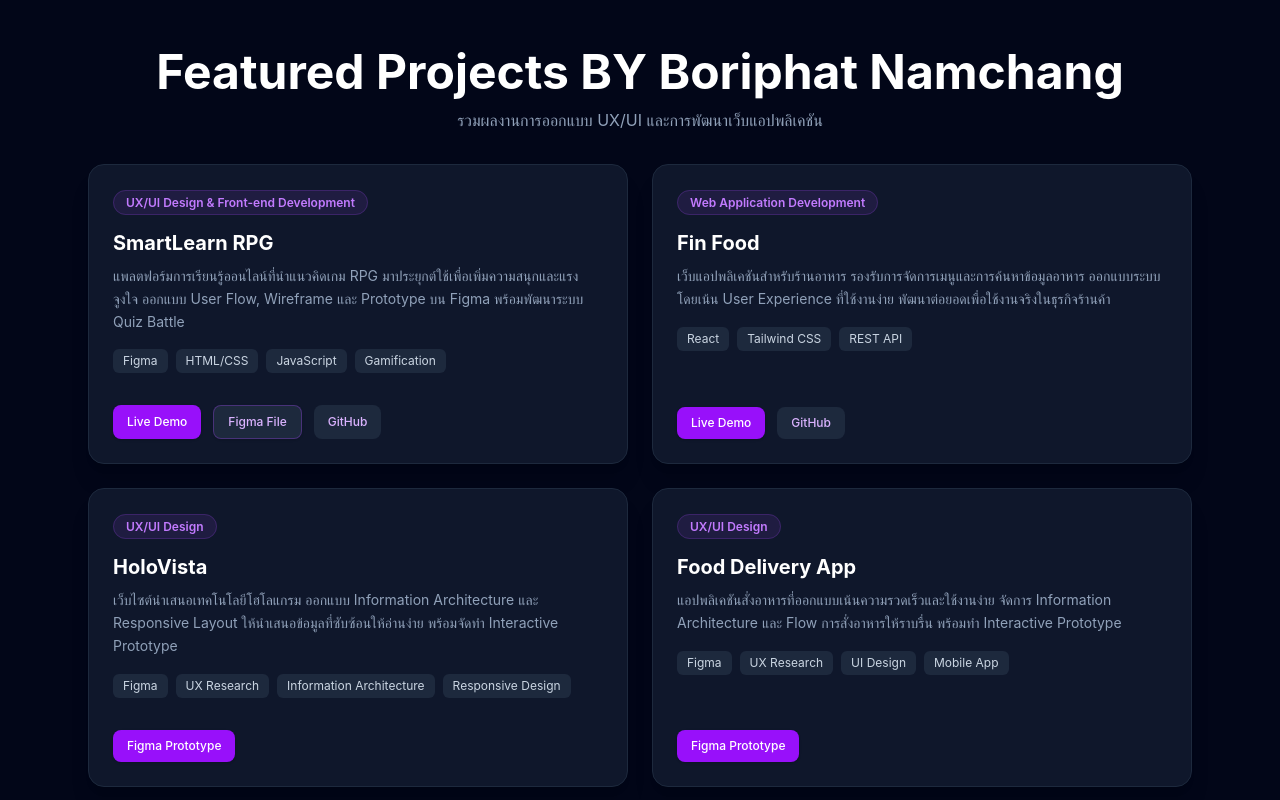
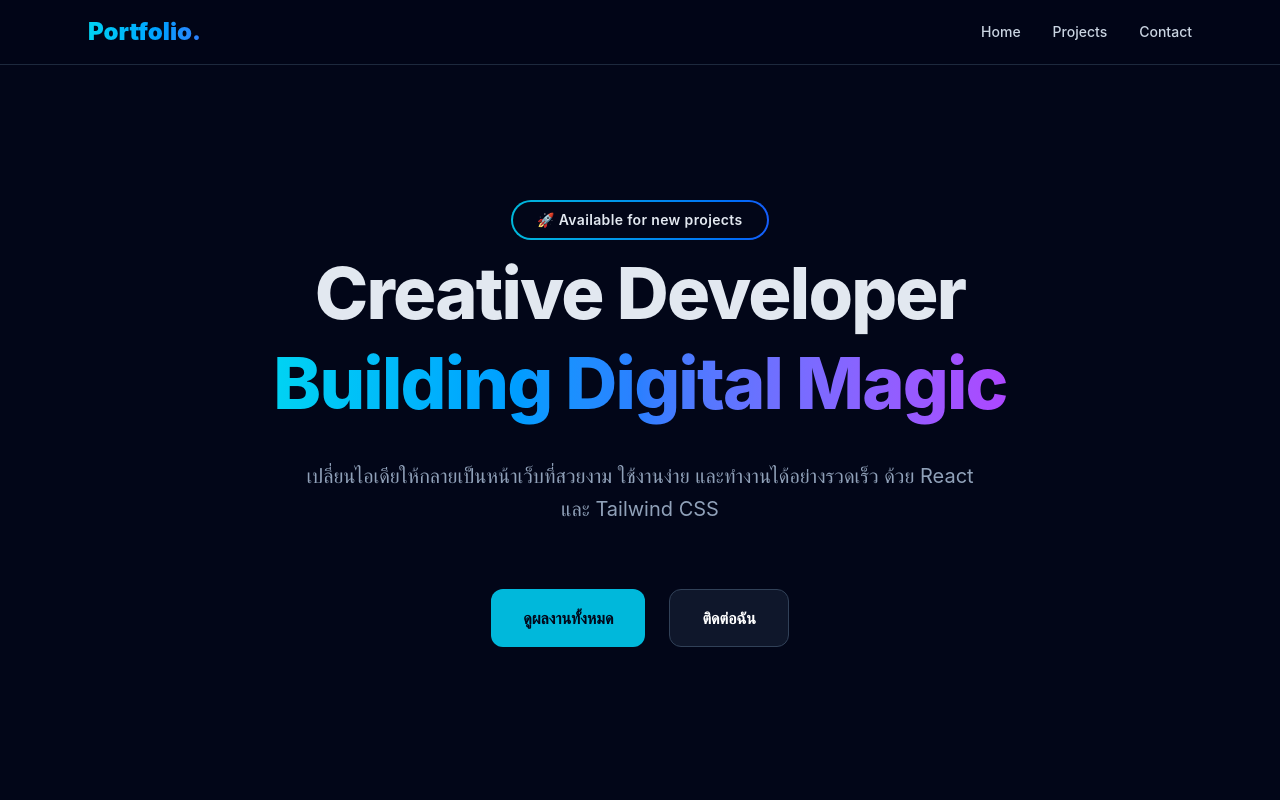
Before and after one commit to borripat25471/my-react-portfolio, a React (Vite) app: page / in a window 1280 px wide. Shown: the top 800 px of the page. Built offline with nearby package versions, Linux system fonts and the light colour scheme.

Commit message:
Update portfolio with Framer Motion and new design

```diff
--- a/src/App.jsx
+++ b/src/App.jsx
@@ -1,122 +1,72 @@
-import React, { useState } from 'react';
+import React from 'react';
 
 export default function App() {
-  const [searchTerm, setSearchTerm] = useState("");
+  return (
+    <div className="min-h-screen bg-slate-950 text-slate-200 font-sans selection:bg-cyan-500 selection:text-slate-900">
+      {/* Navbar แบบกระจกฝ้า (Glassmorphism) */}
+      <nav className="fixed w-full z-50 backdrop-blur-md bg-slate-950/60 border-b border-slate-800">
+        <div className="max-w-6xl mx-auto px-6 py-4 flex justify-between items-center">
+          <span className="text-2xl font-black bg-gradient-to-r from-cyan-400 to-blue-500 bg-clip-text text-transparent">
+            Portfolio.
+          </span>
+          <ul className="flex space-x-8 text-sm font-medium text-slate-300">
+            <li className="hover:text-cyan-400 cursor-pointer transition-colors duration-300">Home</li>
+            <li className="hover:text-cyan-400 cursor-pointer transition-colors duration-300">Projects</li>
+            <li className="hover:text-cyan-400 cursor-pointer transition-colors duration-300">Contact</li>
+          </ul>
+        </div>
+      </nav>
 
-  const projectsData = [
-    {
-      title: "SmartLearn RPG",
-      category: "UX/UI Design & Front-end Development",
-      description: "แพลตฟอร์มการเรียนรู้ออนไลน์ที่นำแนวคิดเกม RPG มาประยุกต์ใช้เพื่อเพิ่มความสนุกและแรงจูงใจ ออกแบบ User Flow, Wireframe และ Prototype บน Figma พร้อมพัฒนาระบบ Quiz Battle",
-      tags: ["Figma", "HTML/CSS", "JavaScript", "Gamification"],
-      linkText: "Live Demo",
-      linkUrl: "https://smart-learn-rpg.vercel.app/",
-      figmaUrl: "https://www.figma.com/design/xWlv3p4qbw84mx5e55DpYM/Untitled?node-id=0-1&t=4EuzfSBtmk8XuMDS-1",
-      githubUrl: "https://github.com/borripat25471/SmartLearn-RPG",
-    },
-    {
-      title: "Fin Food",
-      category: "Web Application Development",
-      description: "เว็บแอปพลิเคชันสำหรับร้านอาหาร รองรับการจัดการเมนูและการค้นหาข้อมูลอาหาร ออกแบบระบบโดยเน้น User Experience ที่ใช้งานง่าย พัฒนาต่อยอดเพื่อใช้งานจริงในธุรกิจร้านค้า",
-      tags: [ "React", "Tailwind CSS", "REST API"],
-      linkText: "Live Demo",
-      linkUrl: "https://finfriut.vercel.app/",
-      figmaUrl: "",
-      githubUrl: "https://github.com/borripat25471/finfriut",
-    },
-    {
-      title: "HoloVista",
-      category: "UX/UI Design",
-      description: "เว็บไซต์นำเสนอเทคโนโลยีโฮโลแกรม ออกแบบ Information Architecture และ Responsive Layout ให้นำเสนอข้อมูลที่ซับซ้อนให้อ่านง่าย พร้อมจัดทำ Interactive Prototype",
-      tags: ["Figma", "UX Research", "Information Architecture", "Responsive Design"],
-      linkText: "Figma Prototype",
-      linkUrl: "https://www.figma.com/proto/sK0dyZHRRHM9NJ8p8ulj0Z/HoloVista?node-id=70-40&t=eih1gCOKJHyTDZKV-1&scaling=scale-down&content-scaling=fixed&page-id=0%3A1",
-      figmaUrl: ""
+      {/* Hero Section */}
+      <main className="max-w-6xl mx-auto px-6 pt-40 pb-20">
+        <div className="flex flex-col items-center text-center space-y-8 mt-10">
+          {/* Badge สถานะ */}
+          <div className="inline-block p-[2px] rounded-full bg-gradient-to-r from-cyan-500 to-blue-600 mb-2">
+            <div className="bg-slate-950 rounded-full px-6 py-2 text-sm font-semibold tracking-wide">
+              🚀 Available for new projects
+            </div>
+          </div>
 
-    },
-    {
-      title: "Food Delivery App",
-      category: "UX/UI Design",
-      description: "แอปพลิเคชันสั่งอาหารที่ออกแบบเน้นความรวดเร็วและใช้งานง่าย จัดการ Information Architecture และ Flow การสั่งอาหารให้ราบรื่น พร้อมทำ Interactive Prototype",
-      tags: ["Figma", "UX Research", "UI Design", "Mobile App"],
-      linkText: "Figma Prototype",
-      linkUrl: "https://www.figma.com/proto/wmjGC0JPnttQy1s63yzcJM/food-app?node-id=3-9&p=f&t=1g4zsWs4x5LrDD2q-1&scaling=scale-down&content-scaling=fixed&page-id=0%3A1",
-      figmaUrl: ""
+          {/* หัวข้อหลัก */}
+          <h1 className="text-5xl md:text-7xl font-extrabold tracking-tight leading-tight">
+            Creative Developer <br/>
+            <span className="text-transparent bg-clip-text bg-gradient-to-r from-cyan-400 via-blue-500 to-purple-500">
+              Building Digital Magic
+            </span>
+          </h1>
 
-    },
+          <p className="text-lg md:text-xl text-slate-400 max-w-2xl leading-relaxed">
+            เปลี่ยนไอเดียให้กลายเป็นหน้าเว็บที่สวยงาม ใช้งานง่าย และทำงานได้อย่างรวดเร็ว ด้วย React และ Tailwind CSS
+          </p>
 
-  ];
+          {/* ปุ่ม CTA */}
+          <div className="flex flex-col sm:flex-row space-y-4 sm:space-y-0 sm:space-x-6 pt-8">
+            <button className="px-8 py-4 bg-cyan-500 text-slate-950 font-bold rounded-xl hover:bg-cyan-400 transition-all transform hover:-translate-y-1 hover:shadow-[0_0_30px_rgba(6,182,212,0.4)]">
+              ดูผลงานทั้งหมด
+            </button>
+            <button className="px-8 py-4 bg-slate-900 text-white font-bold rounded-xl border border-slate-700 hover:bg-slate-800 hover:border-slate-500 transition-all transform hover:-translate-y-1">
+              ติดต่อฉัน
+            </button>
+          </div>
+        </div>
 
-  const filteredProjects = projectsData.filter(project =>
-    project.title.toLowerCase().includes(searchTerm.toLowerCase()) ||
-    project.category.toLowerCase().includes(searchTerm.toLowerCase()) ||
-    project.tags.some(tag => tag.toLowerCase().includes(searchTerm.toLowerCase()))
-  );
-
-  return (
-    <div className="bg-slate-950 text-slate-100 font-sans antialiased min-h-screen">
-      <section id="projects" className="min-h-screen snap-start flex flex-col justify-center items-center py-12 px-6 max-w-6xl mx-auto">
-        <h2 className="text-3xl md:text-5xl font-bold text-center text-white mb-3">Featured Projects BY Boriphat Namchang</h2>
-        <p className="text-slate-400 text-sm md:text-base text-center mb-8">รวมผลงานการออกแบบ UX/UI และการพัฒนาเว็บแอปพลิเคชัน</p>
-
-
-
-        {/* แสดงผลการ์ดโปรเจกต์ */}
-        <div className="grid grid-cols-1 md:grid-cols-2 gap-6 w-full">
-          {filteredProjects.map((project, index) => (
-            <div key={index} className="bg-slate-900 border border-slate-800 rounded-2xl p-6 flex flex-col justify-between hover:border-purple-500/50 transition-all shadow-xl">
-              <div>
-                <span className="text-xs font-semibold px-3 py-1 bg-purple-500/10 text-purple-400 rounded-full border border-purple-500/20">
-                  {project.category}
-                </span>
-                <h3 className="text-xl font-bold text-white mt-4 mb-2">{project.title}</h3>
-                <p className="text-slate-400 text-sm mb-4 leading-relaxed">{project.description}</p>
-
-                <div className="flex flex-wrap gap-2 mb-6">
-                  {project.tags.map((tag, tIndex) => (
-                    <span key={tIndex} className="text-xs bg-slate-800 text-slate-300 px-2.5 py-1 rounded-md">
-                      {tag}
-                    </span>
-                  ))}
-                </div>
+        {/* Feature/Skills Grid */}
+        <div className="grid grid-cols-1 md:grid-cols-3 gap-6 mt-40">
+          {[
+            { title: 'Frontend Development', desc: 'เชี่ยวชาญการสร้าง UI ที่ซับซ้อนด้วย React และระบบ State Management' },
+            { title: 'Responsive Design', desc: 'ออกแบบให้แสดงผลได้สวยงามทุกหน้าจอ ตั้งแต่มือถือจนถึงเดสก์ท็อป' },
+            { title: 'Performance First', desc: 'เขียนโค้ดที่สะอาด โหลดไว และรองรับ SEO อย่างเต็มประสิทธิภาพ' }
+          ].map((item, i) => (
+            <div key={i} className="p-8 rounded-3xl bg-slate-900/50 border border-slate-800 hover:border-cyan-500/50 transition-all duration-300 group hover:shadow-[0_0_30px_rgba(6,182,212,0.15)] hover:-translate-y-2 cursor-default">
+              <div className="w-12 h-12 bg-slate-800 rounded-xl mb-6 flex items-center justify-center group-hover:bg-cyan-500/20 transition-colors">
+                <div className="w-6 h-6 bg-cyan-400 rounded-md"></div>
               </div>
-
-              {/* ปุ่มลิงก์ผลงานแยกส่วน */}
-              <div className="flex flex-wrap gap-3 pt-2">
-                <a
-                  href={project.linkUrl}
-                  target="_blank"
-                  rel="noopener noreferrer"
-                  className="inline-flex items-center text-xs font-medium px-3.5 py-2 bg-purple-600 hover:bg-purple-500 text-white rounded-lg transition-colors shadow-sm"
-                >
-                   {project.linkText}
-                </a>
-
-                {project.figmaUrl && (
-                  <a
-                    href={project.figmaUrl}
-                    target="_blank"
-                    rel="noopener noreferrer"
-                    className="inline-flex items-center text-xs font-medium px-3.5 py-2 bg-slate-800 hover:bg-slate-700 text-purple-300 rounded-lg border border-purple-500/30 transition-colors shadow-sm"
-                  >
-                     Figma File
-                  </a>
-                )}
-                {project.githubUrl && (
-  <a
-    href={project.githubUrl}
-    target="_blank"
-    rel="noopener noreferrer"
-    className="inline-flex items-center text-xs font-medium px-3.5 py-2 bg-slate-800 hover:bg-slate-700 text-purple-300 rounded-lg"
-  >
-    GitHub
-  </a>
-)}
-              </div>
+              <h3 className="text-xl font-bold text-slate-100 group-hover:text-cyan-400 transition-colors">{item.title}</h3>
+              <p className="text-slate-400 mt-3 leading-relaxed">{item.desc}</p>
             </div>
           ))}
         </div>
-      </section>
+      </main>
     </div>
   );
 }
--- a/src/index.css
+++ b/src/index.css
@@ -1,5 +1,7 @@
-html {
-  scroll-behavior: smooth;
-  scroll-snap-type: y mandatory;
+@import "tailwindcss";
+
+body {
+  margin: 0;
+  padding: 0;
+  box-sizing: border-box;
 }
-@import "tailwindcss";
```
